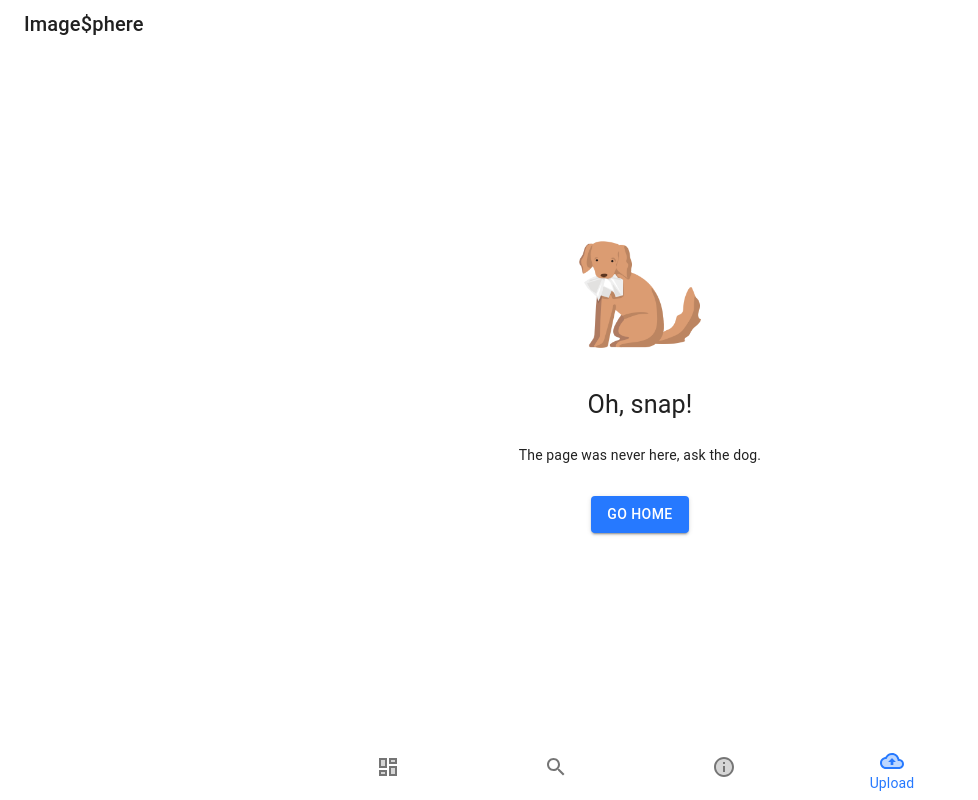
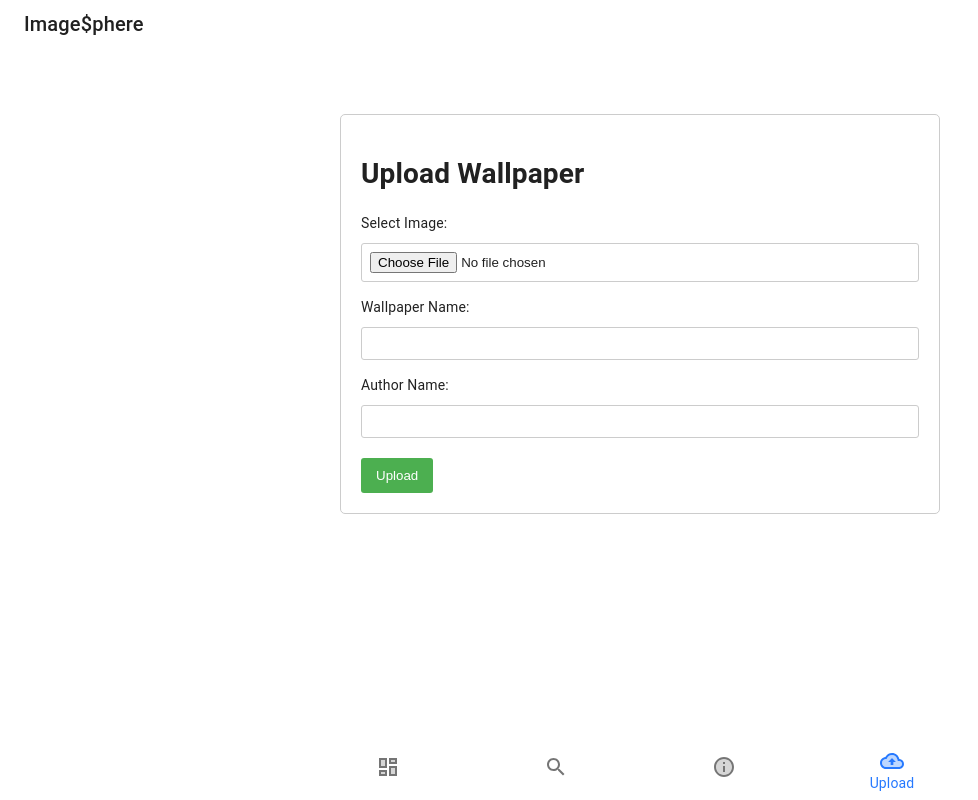
Before and after one commit to Rudrax2004/ImageSphere, a React (Create React App) app in the folder frontend/: page /upload in a window 1280 px wide. Before the commit this address led to /404. Shown: the whole page, without its empty margins (0-978 px from the left). Built offline with nearby package versions, Linux system fonts and the light colour scheme.

Commit message:
Frontend updated 2

```diff
--- a/frontend/src/App.js
+++ b/frontend/src/App.js
@@ -1,13 +1,14 @@
 import React from 'react';
 import './App.css';
 import HeaderAppBar from './components/Header/HeaderComponent';
-import AllWallpapersComponent from './components/AllWallpapers/AllWallpapersComponent';
+import WallpapersComponent from './components/AllWallpapers/AllWallpapersComponent';
 import BottomNavigationBar from './components/BottomNavigation/BottomNavigationComponent';
 import InfoPage from './components/Info/InfoComponent';
 import { Switch, Route, withRouter, Redirect } from 'react-router-dom';
 import SearchBar from './components/Header/SearchBarComponent';
 import FullscreenView from './components/AllWallpapers/FullScreenViewComponent';
 import NotFound from './components/NotFound/NotFoundPage';
+import UploadPage from './components/Upload/UploadPage';
 
 function App() {
   return (
@@ -17,7 +18,7 @@ function App() {
         <Route exact path='/'
         render={() =>
         <div>
-          <AllWallpapersComponent />
+          <WallpapersComponent />
         </div>
         } />
         <Route path='/#/:name' component={FullscreenView}/>
@@ -25,15 +26,15 @@ function App() {
         render={() =>
         <div>
             <SearchBar />
-            <AllWallpapersComponent />
+            <WallpapersComponent />
         </div>
         } />
-        {/* <Route exact path='/upload'
+        <Route exact path='/upload'
         render={() =>
         <div>
             <UploadPage />
         </div>
-        } />*/}
+        } />
         <Route exact path='/info'
         render={() =>
         <div>
--- a/frontend/src/components/AllWallpapers/AllWallpapersComponent.jsx
+++ b/frontend/src/components/AllWallpapers/AllWallpapersComponent.jsx
@@ -1,5 +1,4 @@
-// import React, { useState , useEffect } from 'react';
-// import axios from 'axios';
+// import React, { useState } from 'react';
 // import { Link, withRouter } from 'react-router-dom';
 // import { makeStyles } from '@material-ui/core/styles';
 // import Grid from '@material-ui/core/Grid';
@@ -87,7 +86,7 @@
 // }));
 
 
-// let uniqueNames = [...new Set(wallpaperList).map(d => d.collections)].join()
+// let uniqueNames = [...new Set(wallpaperList.map(d => d.collections))].join()
 // var splitCollections = uniqueNames.split(',')
 // var distinctCollections = uniq(splitCollections)
 
@@ -96,17 +95,6 @@
 // const previewQuality = React.useState(localStorage.getItem('previewQuality'))
 
 // const [currentFilter, setCurrentFilter] = React.useState(localStorage.getItem('currentFilter') || distinctCollections[0])
-
-// const[wallpapers,addWallpapers]=useState([])
-
-//     useEffect(()=>{
-//         loadWallpapers()
-//     },[]);
-
-//     const loadWallpapers = async()=>{
-//         const result=await axios.get("http://localhost:8080/wallpapers")
-//         addWallpapers(result.data)
-//     }
 
 
 // React.useEffect(() => {
@@ -120,7 +108,7 @@
 //     <div className={classes.root}>
 //       <Grid container className={classes.gridList}>
 //         <div className={classes.chipContainer}>{distinctCollections.map((item) => <Chip onClick={() => setFilter(item) & setCurrentFilter(item)} key={uuid()} label={item} className={classes.collectionChip} color={item === updateFilter ? 'primary' : 'secondary'} />)}</div>
-//         {wallpapers.filter((tile) => tile.collections.includes(updateFilter)).map((tile) => (
+//         {wallpaperList.filter((tile) => tile.collections.includes(updateFilter)).map((tile) => (
 //           <Grid item xs={6} sm={4} md={3} lg={2} key={tile.url} className="searchContent">
 //             <Card align="center" className={classes.gridElement}>
 //             <img src={tile.thumbnail} alt={tile.name} className={classes.gridElementImage} />
@@ -144,30 +132,43 @@
 
 
 // export default withRouter(WallpapersComponent);
-import React, { useState, useEffect } from 'react';
 
-const AllWallpapersComponent = () => {
+
+
+
+import React, { useEffect, useState } from 'react';
+import Card from './Card';
+
+const WallpapersComponent = () => {
   const [images, setImages] = useState([]);
 
+
+
   useEffect(() => {
-    // Fetch images from the backend API
     fetch('http://localhost:8080/wallpapers')
-      .then(response => response.json())
-      .then(data => setImages(data));
+      .then((response) => response.json())
+      .then((data) => setImages(data))
+      .catch((error) => console.error(error));
   }, []);
 
+  // Assuming imageData is your binary image data received, for example, from an API response.
+
   return (
-    <div className="image-gallery">
-        <div class="card" style="width: 18rem;">
-        <img src="images.data" class="card-img-top" alt="..."/>
-        <div class="card-body">
-          <h5 class="card-title">{images.wallpapername}</h5>
-          <h6 class="card-text">{images.authorname}</h6>
-          <a href="#" class="btn btn-primary">View</a>
-        </div>
-      </div>
+    <div className="app">
+      {images.map((image) => (
+
+
+        <Card
+          key={image.id}
+          image={URL.createObjectURL(new Blob([image.data]))}
+          title={image.wallpapername}
+          subtitle={image.authorname}
+        />
+
+
+      ))}
     </div>
   );
 };
 
-export default AllWallpapersComponent
+export default WallpapersComponent;
--- /dev/null
+++ b/frontend/src/components/AllWallpapers/Card.jsx
@@ -0,0 +1,16 @@
+import React from 'react';
+
+const Card = ({ image, title, subtitle }) => {
+  return (
+    <div className="card">
+  <img src={image} class="card-img-top" alt={title}/>
+  <div className="card-body">
+    <h5 class="card-title">{title}</h5>
+    <p class="card-text">{subtitle}</p>
+    <a href="#" class="btn btn-primary">View</a>
+  </div>
+</div>
+  );
+};
+
+export default Card;
--- /dev/null
+++ b/frontend/src/components/Upload/UploadPage.jsx
@@ -0,0 +1,71 @@
+// UploadPageComponent.jsx
+
+import React, { useState } from 'react';
+import axios from 'axios';
+import './UploadPageComponent.css'; // Import your CSS file for styling
+
+const UploadPageComponent = () => {
+  const [file, setFile] = useState(null);
+  const [wallpaperName, setWallpaperName] = useState('');
+  const [authorName, setAuthorName] = useState('');
+  const [previewImage, setPreviewImage] = useState(null);
+
+  const handleFileChange = (e) => {
+    const selectedFile = e.target.files[0];
+    setFile(selectedFile);
+
+    // Display image preview
+    const reader = new FileReader();
+    reader.onloadend = () => {
+      setPreviewImage(reader.result);
+    };
+    reader.readAsDataURL(selectedFile);
+  };
+
+  const handleUpload = async () => {
+    // Create FormData to send file and other data
+    const formData = new FormData();
+    formData.append('file', file);
+    formData.append('wallpaperName', wallpaperName);
+    formData.append('authorName', authorName);
+
+    // Make a POST request to your backend API
+    try {
+        const response = await axios.post('http://localhost:8080/wallpapers/db/upload', formData, {
+          headers: {
+            'Content-Type': 'multipart/form-data',
+          },
+        });
+        console.log(response.data); // Handle the response as needed
+      } catch (error) {
+        console.error('Error:', error);
+      }
+
+  };
+
+  return (
+    <div className="upload-page">
+      <h1>Upload Wallpaper</h1>
+      <form>
+        <div className="form-group">
+          <label htmlFor="file">Select Image:</label>
+          <input type="file" id="file" onChange={handleFileChange} />
+        </div>
+        <div className="form-group">
+          <label htmlFor="wallpaperName">Wallpaper Name:</label>
+          <input type="text" id="wallpaperName" value={wallpaperName} onChange={(e) => setWallpaperName(e.target.value)} />
+        </div>
+        <div className="form-group">
+          <label htmlFor="authorName">Author Name:</label>
+          <input type="text" id="authorName" value={authorName} onChange={(e) => setAuthorName(e.target.value)} />
+        </div>
+        <div className="image-preview">
+          {previewImage && <img src={previewImage} alt="Preview" />}
+        </div>
+        <button type="button" onClick={handleUpload}>Upload</button>
+      </form>
+    </div>
+  );
+};
+
+export default UploadPageComponent;
--- /dev/null
+++ b/frontend/src/components/Upload/UploadPageComponent.css
@@ -0,0 +1,48 @@
+/* UploadPageComponent.css */
+
+.upload-page {
+    max-width: 600px;
+    margin: 50px auto;
+    padding: 20px;
+    border: 1px solid #ccc;
+    border-radius: 5px;
+  }
+
+  .form-group {
+    margin-bottom: 15px;
+  }
+
+  label {
+    display: block;
+    margin-bottom: 5px;
+  }
+
+  input {
+    width: 100%;
+    padding: 8px;
+    border: 1px solid #ccc;
+    border-radius: 3px;
+    box-sizing: border-box;
+    margin-top: 5px;
+  }
+
+  .image-preview {
+    margin-top: 20px;
+  }
+
+  .image-preview img {
+    max-width: 50%;
+    height: 50%;
+    border: 1px solid #ccc;
+    border-radius: 3px;
+    margin-top: 10px;
+  }
+
+  button {
+    background-color: #4caf50;
+    color: white;
+    padding: 10px 15px;
+    border: none;
+    border-radius: 3px;
+    cursor: pointer;
+  }
--- a/frontend/src/index.js
+++ b/frontend/src/index.js
@@ -23,7 +23,7 @@ ReactDOM.render(
 // If you want your app to work offline and load faster, you can change
 // unregister() to register() below. Note this comes with some pitfalls.
 // Learn more about service workers: https://bit.ly/CRA-PWA
-serviceWorker.register();
+serviceWorker.unregister();
 
 let deferredPrompt;
 const addBtn = document.querySelector('#add-button');
```
Also changed, not shown: frontend/src/components/AllWallpapers/wallpaperList.jsx (line endings or trailing spaces).
